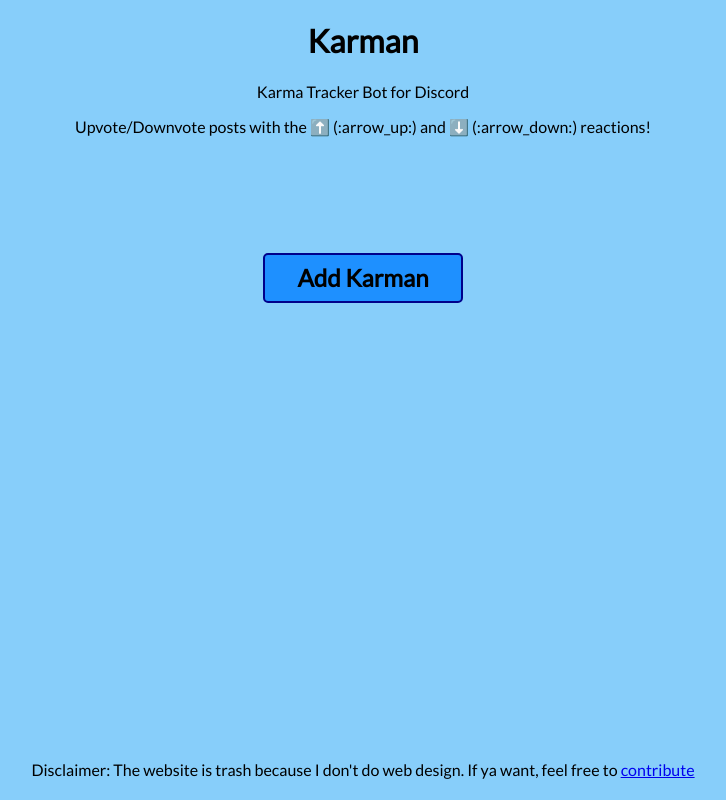
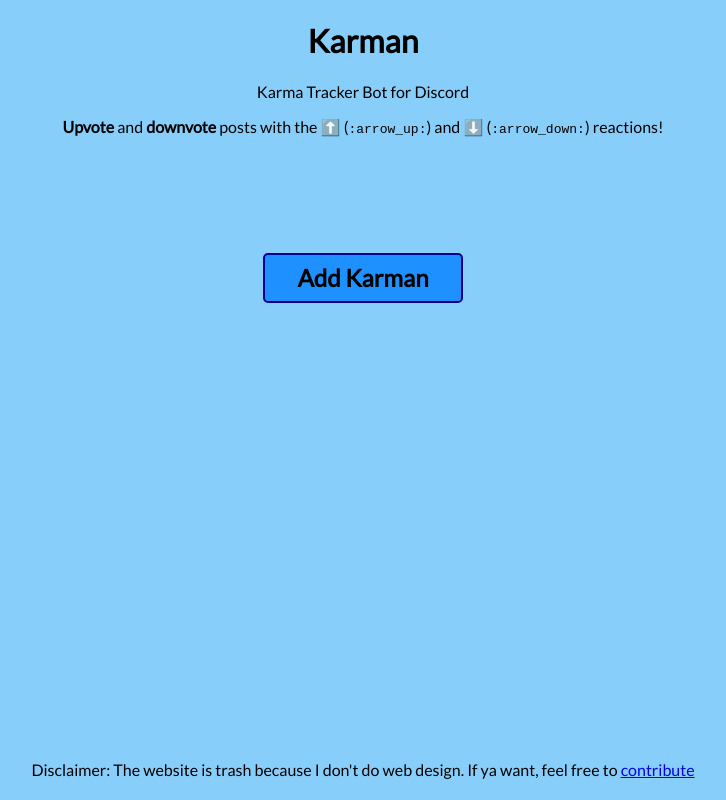
Before and after one commit to deanveloper/Karman, a plain HTML site: page web/index.html in a window 1280 px wide. Shown: the whole page, without its empty margins (277-1003 px from the left). Drawn offline with Linux system fonts and the light colour scheme.

Commit message:
Formatting

```diff
--- a/web/index.html
+++ b/web/index.html
@@ -16,6 +16,7 @@
             color: black;
             font-family: 'Lato', sans-serif;
         }
+
         button {
             position: relative;
             top: 100px;
@@ -29,9 +30,11 @@
             font-weight: bolder;
             font-size: 24px;
         }
+
         button:hover {
             background-color: skyblue;
         }
+
         #footer {
             position: absolute;
             width: 100%;
@@ -39,7 +42,7 @@
         }
     </style>
     <script>
-        window.onload = function() {
+        window.onload = function () {
             button = document.querySelector("#button");
             link = document.querySelector("#link");
 
@@ -52,7 +55,10 @@
 <body>
 <h1>Karman</h1>
 <p>Karma Tracker Bot for Discord</p>
-<p>Upvote/Downvote posts with the ⬆️ (:arrow_up:) and ⬇️ (:arrow_down:) reactions!</p>
+<p>
+    <b>Upvote</b> and <b>downvote</b> posts with the ⬆️ (<code>:arrow_up:</code>)
+    and ⬇️ (<code>:arrow_down:</code>) reactions!
+</p>
 <button id="button">Add Karman</button>
 <a href="https://discordapp.com/api/oauth2/authorize?client_id=305486631857684492&scope=bot&permissions=67111936"
    target="_blank" id="link"></a>
```
